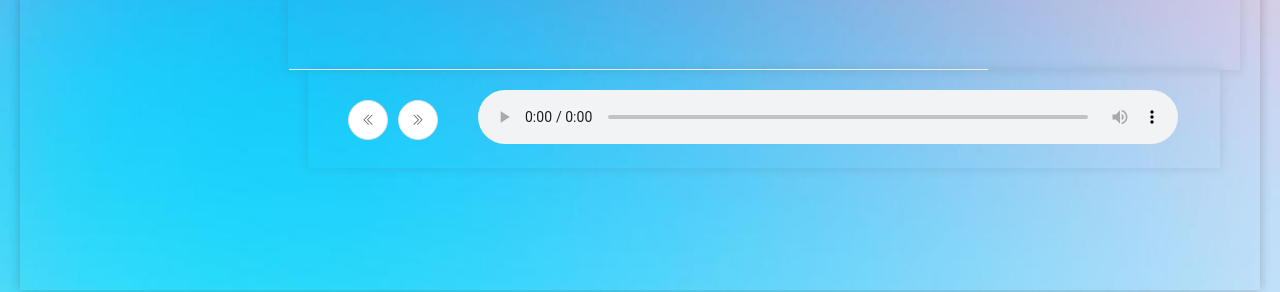
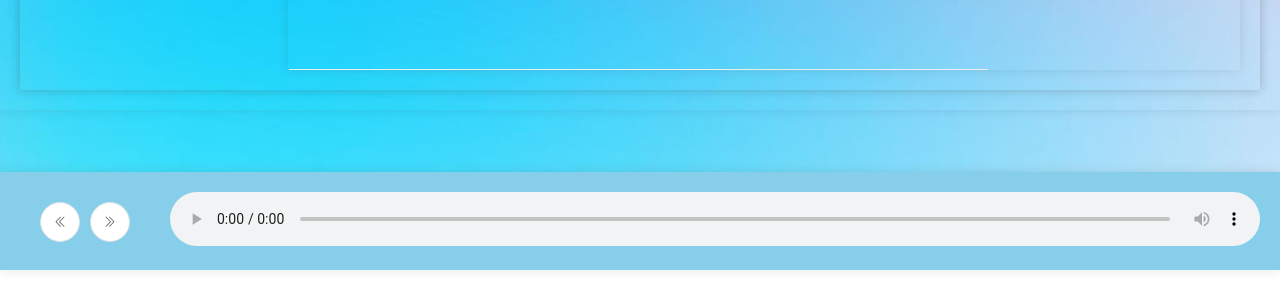
Before and after one commit to Lu-Boyan/Tongji-Music, a Vue app: page /tjmusic/mainPage/playlist in a window 1280 px wide. Shown: the part 508-800 px from the top of the page. Built offline with nearby package versions, Linux system fonts and the light colour scheme; no server answers; sample sign-in values are in the browser's storage; what vue-particles would draw is missing.

Commit message:
Add files via upload

```diff
--- a/src/views/main.vue
+++ b/src/views/main.vue
@@ -57,7 +57,7 @@ export default{
 }
 .background{
     background-image: url(../assets/background.jpeg);
-    height: 110%;
+    height: 85%;
 		width: 100%;
 		background-size: 100% 100%;
     background-repeat: no-repeat;
--- a/src/views/mainPage.vue
+++ b/src/views/mainPage.vue
@@ -1,12 +1,12 @@
 <template>
 <div class="mainPage">
-<el-container>
+<el-container >
   <el-container>
   <el-aside width="20%">
     <tjmMusiclist/>
   </el-aside>
   <el-main>
-    <el-container>
+    <el-container >
     <el-aside width="700px">
     <el-row class="menu-button">
         <el-button class="tjmbutton" type="primary" height:40px plain style="background-color:transparent; border:0px; color:#90F7F7 !important;">
@@ -31,9 +31,9 @@
       <tjmSongWords/>
     </el-main>
     </el-container>
-    <el-footer height="200px">
+    <!-- <el-footer height="200px">
       <tjmFooter/>
-    </el-footer>
+    </el-footer> -->
   </el-main>
   </el-container>
 </el-container>
```
